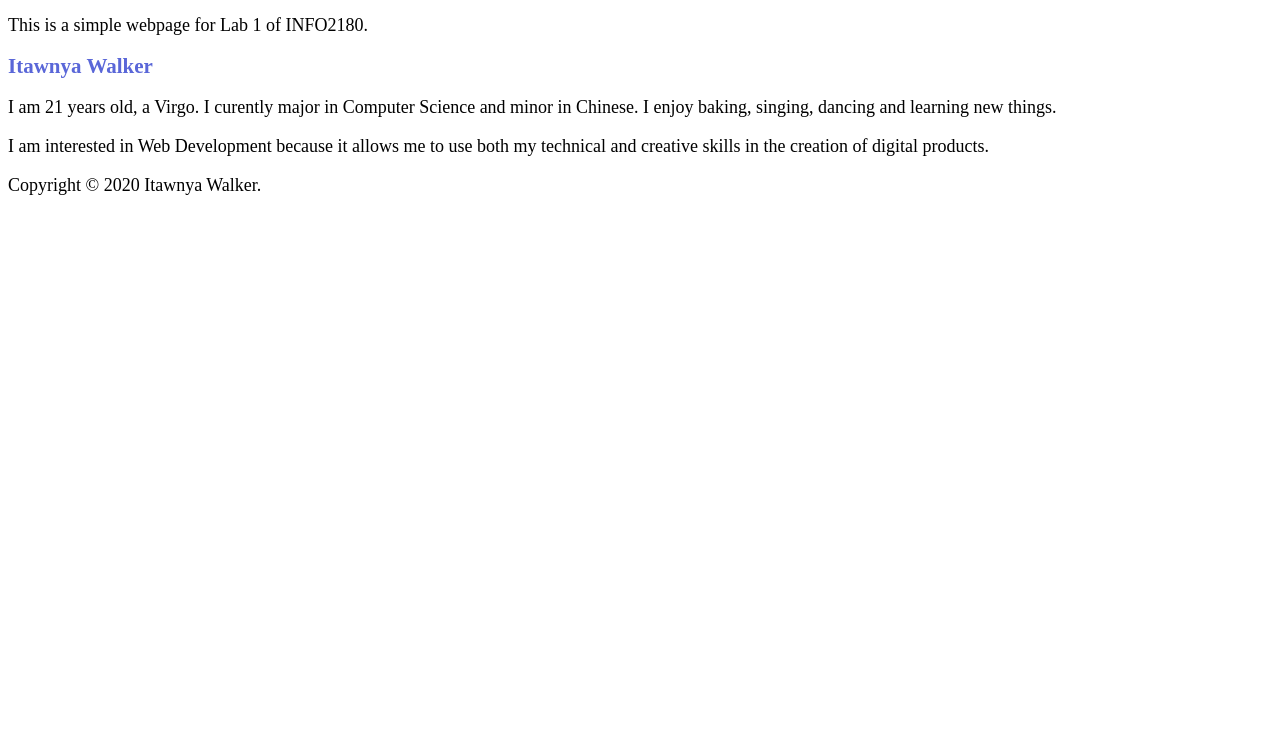
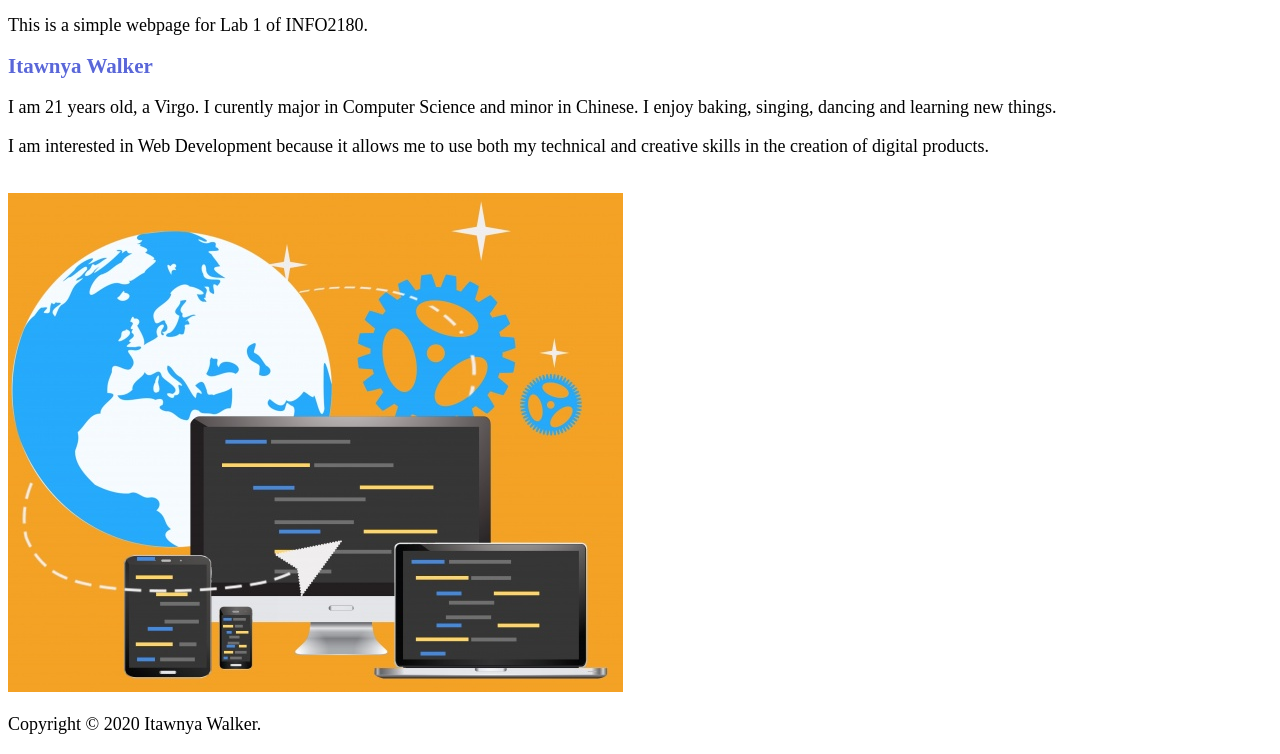
Before and after one commit to itawnyawalker/info2180-lab1, a plain HTML site: page index.html in a window 1280 px wide. Shown: the part 46-800 px from the top of the page. Drawn offline with Linux system fonts and the light colour scheme.

Commit message:
Edited index.html

```diff
--- a/index.html
+++ b/index.html
@@ -16,6 +16,9 @@
 			<h2> Itawnya Walker </h2>
 			<p> I am 21 years old, a Virgo. I curently  major in Computer Science and minor in Chinese. I enjoy baking, singing, dancing and learning new things. </p>
 			<p> I am interested in Web Development because it allows me to use both my technical and creative skills in the creation of digital products. </p>
+			<br>
+			<img src="image.jpg" alt="Web Design Concept">
+
 		</main>
 		<footer>
 			<p> Copyright &copy; 2020 Itawnya Walker.</p>
```
